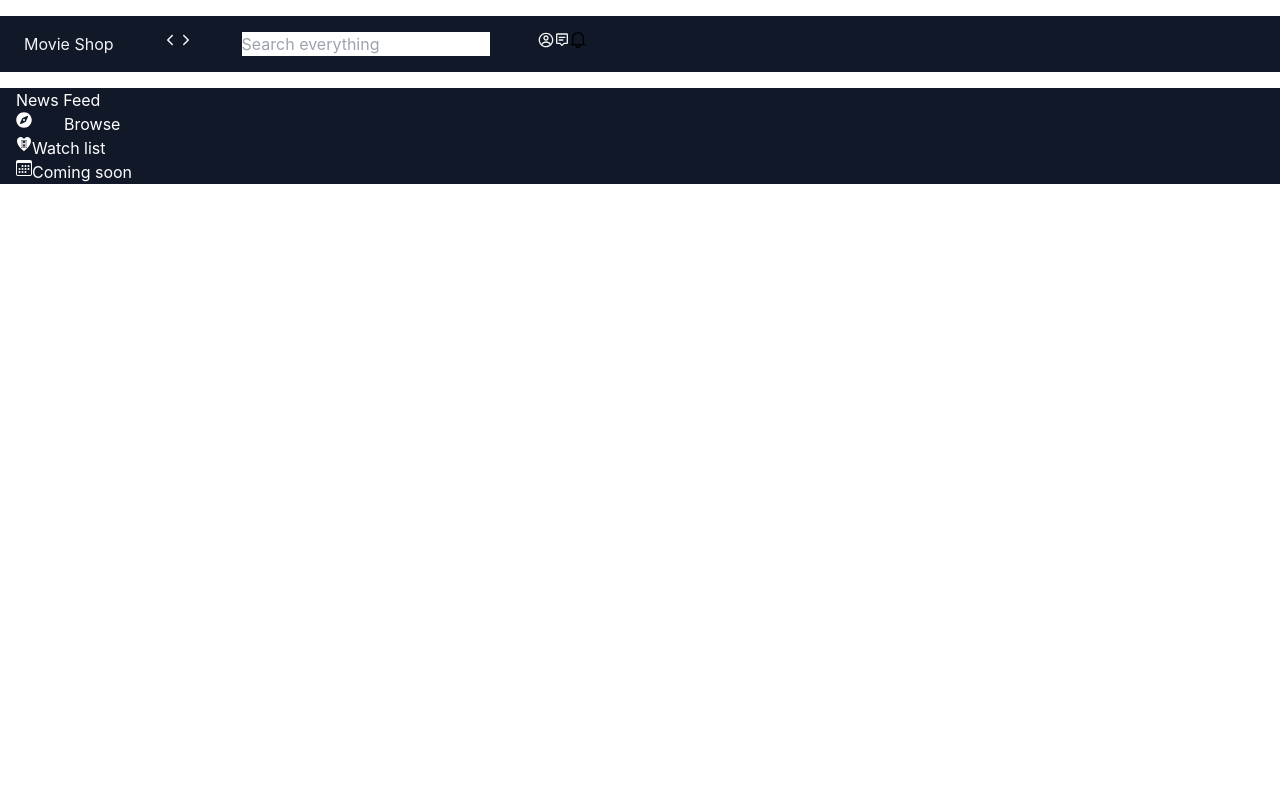
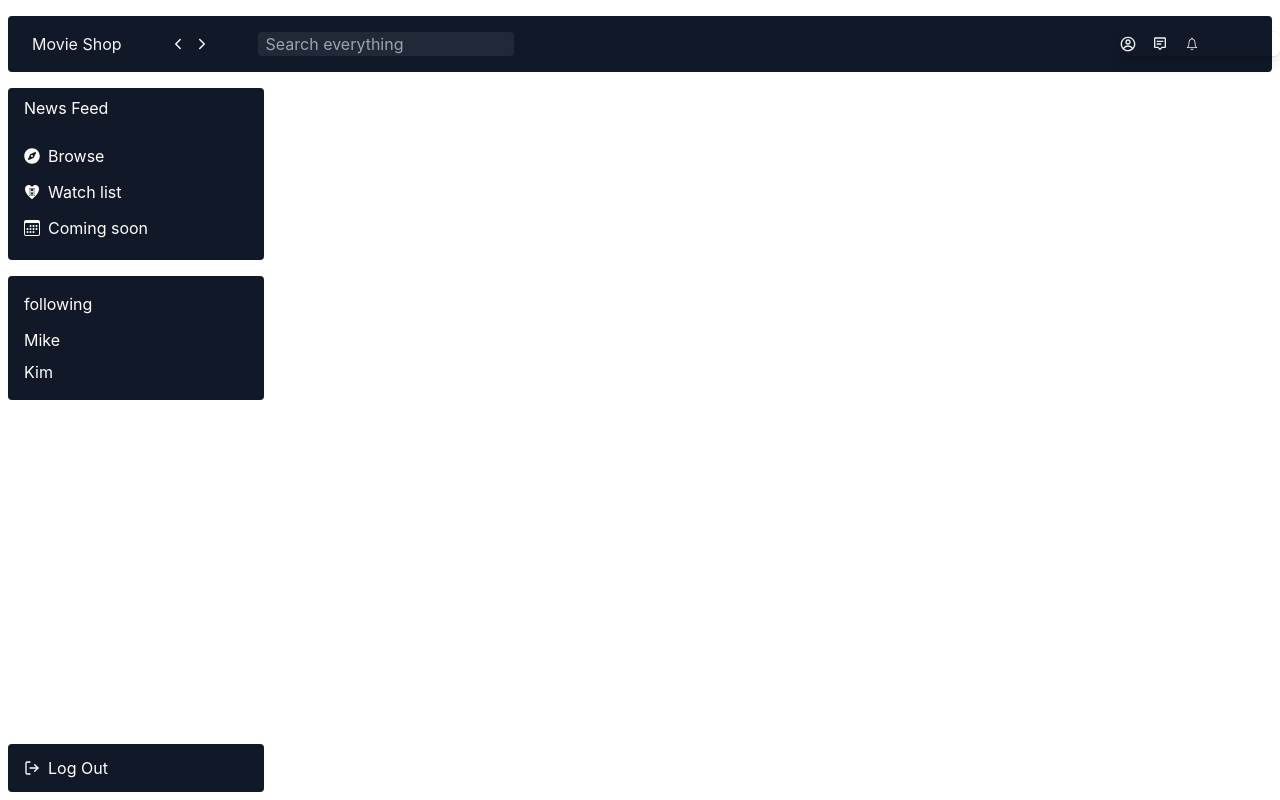
Before and after one commit to kiplangatmike/movie_app, a React (Create React App) app: page / in a window 1280 px wide. Built offline with nearby package versions, Linux system fonts and the light colour scheme.

Commit message:
initial commit

```diff
--- a/src/App.js
+++ b/src/App.js
@@ -2,11 +2,16 @@ import logo from './logo.svg';
 import './App.css';
 import Navbar from './components/Navbar';
 import Feed from './components/Feed';
+import Following from './components/Following';
+import Logout from './components/Logout';
 
 function App() {
   return (
     <><Navbar/>
-    <Feed/></>
+    <Feed/>
+    <Following/>
+    <Logout/>
+    </>
 
   );
 }
--- a/src/UI/Card.jsx
+++ b/src/UI/Card.jsx
@@ -2,7 +2,7 @@ import { Children } from "react";
 
 const Card = (props) => {
     return (
-        <div className="bg-gray-900">{props.children}</div>
+        <div className="bg-gray-900 mx-2 rounded">{props.children}</div>
     )
 }
 
--- /dev/null
+++ b/src/UI/FeedCard.jsx
@@ -0,0 +1,9 @@
+import { Children } from "react";
+
+const FeedCard = (props) => {
+    return (
+        <div className="bg-gray-900 w-[20%] rounded m-2 ">{props.children}</div>
+    )
+}
+
+export default FeedCard;
--- a/src/components/Feed.jsx
+++ b/src/components/Feed.jsx
@@ -2,29 +2,29 @@ import React from "react";
 import { GiEternalLove } from "react-icons/gi";
 import { BsCalendar3 } from "react-icons/bs";
 import { FaCompass } from "react-icons/fa";
-import Card from "../UI/Card";
+import FeedCard from "../UI/FeedCard";
 
 const Feed = () => {
   return (
-    <Card>
-      <section className="m-4">
-        <div className="lg:px-8mx-auto gap-8">
-          <div>
-            <h5 className="text-white gap-8">News Feed</h5>
+    <FeedCard>
+      <section className="m-4 ">
+        <div className="lg:px-8mx-auto items-center py-2 ">
+          <div className="gap-12 text-white pb-6">
+            <h5>News Feed</h5>
           </div>
-          <div className="text-white flex flex-row gap-8">
+          <div className="text-white flex flex-row gap-2 items-center pb-3">
             <i>
               <FaCompass />
             </i>
             <h4>Browse</h4>
           </div>
-          <div className="text-white flex flex-row">
+          <div className="text-white flex flex-row gap-2 items-center pb-3">
             <i>
               <GiEternalLove />
             </i>
             <h4>Watch list</h4>
           </div>
-          <div className="text-white flex flex-row">
+          <div className="text-white flex flex-row gap-2 items-center pb-3">
             <i>
               <BsCalendar3 />
             </i>
@@ -32,7 +32,7 @@ const Feed = () => {
           </div>
         </div>
       </section>
-    </Card>
+    </FeedCard>
   );
 };
 
--- /dev/null
+++ b/src/components/Following.jsx
@@ -0,0 +1,21 @@
+import React from "react";
+import FeedCard from "../UI/FeedCard";
+
+const Following = () => {
+  return (
+    <FeedCard>
+      <div className="text-white p-4">
+        <div className="pb-3">
+          <h5>following</h5>
+        </div>
+        <div className="">
+          <h4 className="pb-2">Mike</h4>
+          <h4 className="">Kim</h4>
+        </div>
+      </div>
+
+    </FeedCard>
+  );
+};
+
+export default Following;
--- /dev/null
+++ b/src/components/Logout.jsx
@@ -0,0 +1,16 @@
+import React from "react";
+import FeedCard from "../UI/FeedCard";
+import { FiLogOut } from "react-icons/fi";
+
+const Logout = () => {
+  return (
+
+      <div className=" m-2 bg-gray-900 w-[20%] rounded text-white flex items-center gap-2 p-4 hover:text-red-500 absolute h-12 bottom-0 left-0">
+        <FiLogOut />
+        <a>Log Out</a>
+      </div>
+
+  );
+};
+
+export default Logout;
--- a/src/components/Navbar.jsx
+++ b/src/components/Navbar.jsx
@@ -1,29 +1,27 @@
 import React from "react";
 import { CgProfile } from "react-icons/cg";
 import { BiMessageAltDetail } from "react-icons/bi";
-import { GrNotification } from "react-icons/gr";
-import { IoIosArrowBack } from "react-icons/io";
-import { IoIosArrowForward } from "react-icons/io";
+import { IoIosArrowBack, IoIosNotificationsOutline, IoIosArrowForward } from "react-icons/io";
 import Card from "../UI/Card";
 
 const Navbar = () => {
   return (
     <Card>
-      <nav className="flex flex-row gap-12 space-between  m-4 px-2 py-4">
+      <nav className="flex flex-row gap-12 items-center  m-4 px-2 py-4">
         <div className="text-gray-100">
           <a>Movie Shop</a>
         </div>
-        <div className="flex flex-row text-gray-100">
+        <div className="flex flex-row text-gray-100 gap-2">
           <IoIosArrowBack />
           <IoIosArrowForward />
         </div>
         <div>
-          <input placeholder="Search everything" />
+          <input placeholder="Search everything" className="rounded pl-2 bg-gray-800 items-center"/>
         </div>
-        <div className="flex flex-row text-gray-100">
-          <CgProfile />
-          <BiMessageAltDetail />
-          <GrNotification />
+        <div className="flex flex-row text-gray-100 gap-4 absolute right-0 z-10 w-40 origin-top-right rounded-md  py-1 shadow-lg ring-1 ring-black ring-opacity-5 focus:outline-none ">
+          <a className="block hover:text-black "><CgProfile /></a>
+          <a className="block hover:text-black"><BiMessageAltDetail /></a>
+          <a className="block hover:text-black"><IoIosNotificationsOutline /></a>
         </div>
       </nav>
     </Card>
```
